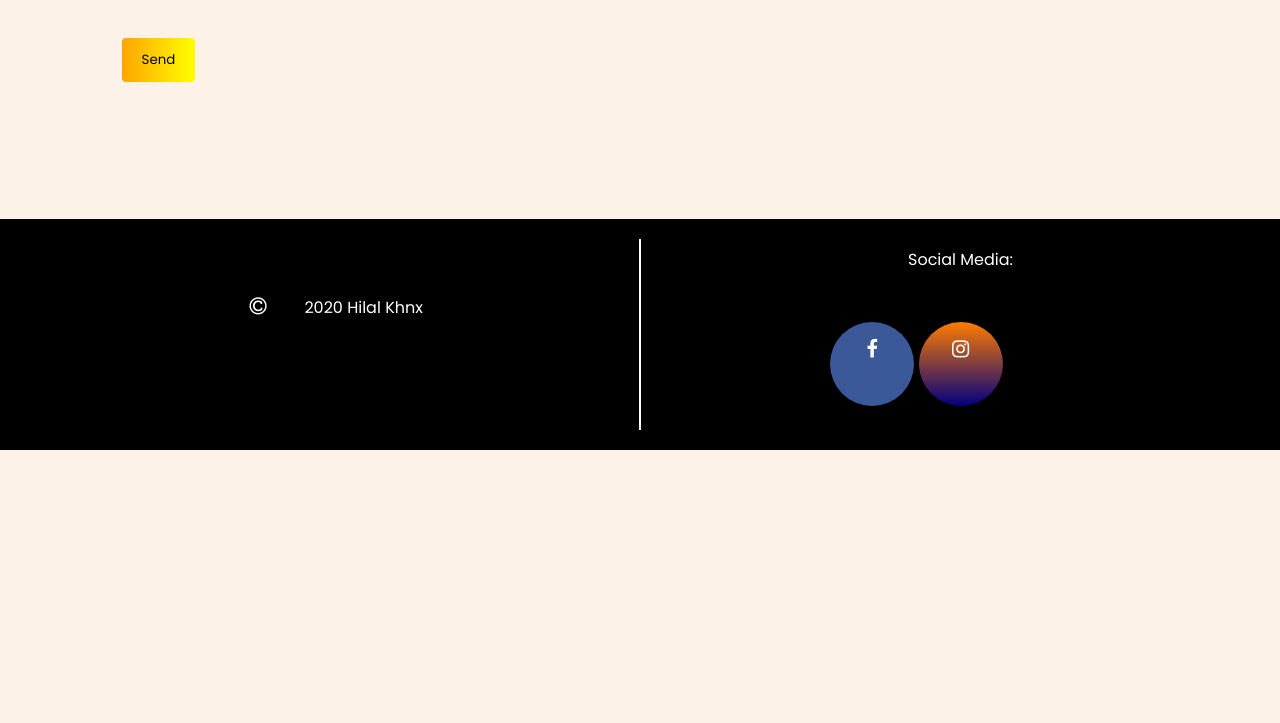
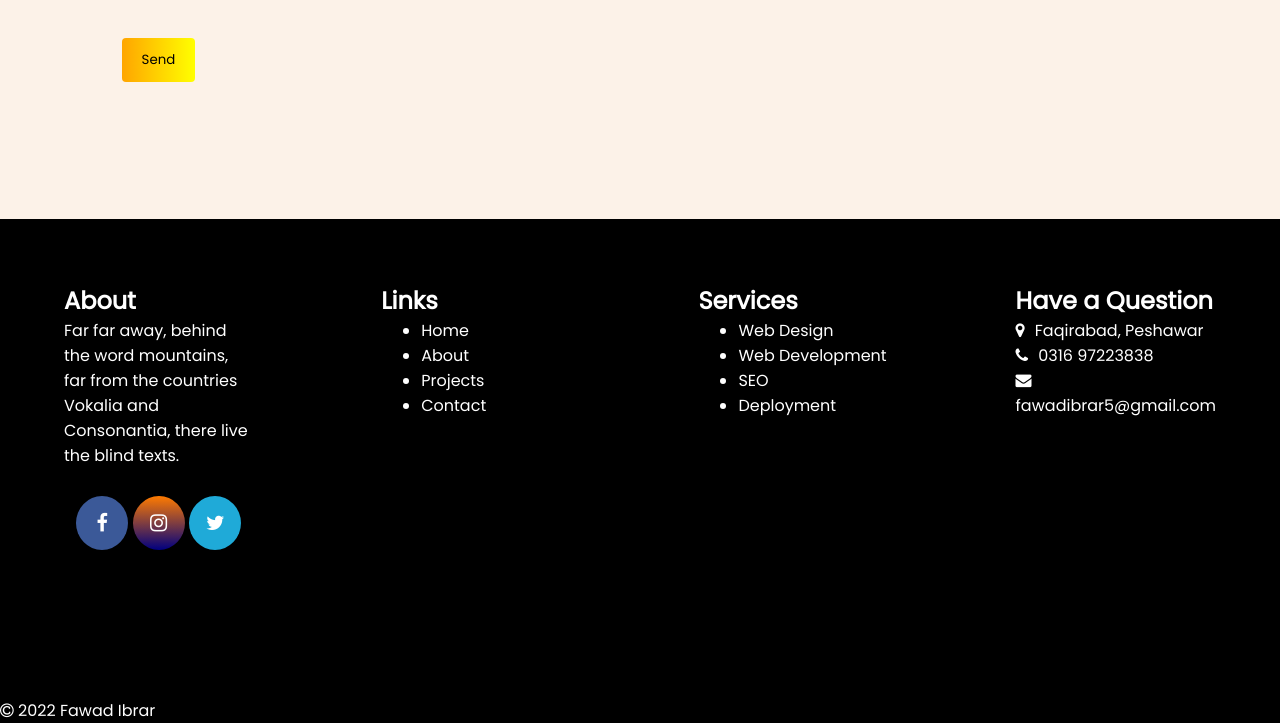
Before and after one commit to fawad-code/fawad0code.github.io, a plain HTML site: page index.html in a window 1280 px wide. Shown: the part 4337-5060 px from the top of the page. Before the commit the page ends 4787 px from the top, so only its background shows below. Drawn offline with Linux system fonts and the light colour scheme; grey boxes are pictures that could not be loaded.

Commit message:
Add footer

```diff
--- a/index.html
+++ b/index.html
@@ -183,17 +183,48 @@
     </section>
 
     <footer>
-        <div class="sub-about"></div>
-        <div class="links"></div>
-        <div class="services"></div>
-        <div class="questions"></div>
-        <div class="copy"><i class="fa fa-copyright"></i> 2020 Hilal Khnx</div>
-        <div class="social">
-           <p>Social Media:</p>
-           <a href="https://www.facebook.com/" class="fa fa-facebook"></a>
-           <a href="https://www.instagram.com/" class="fa fa-instagram"></a>
-           <a href="https://www.tiktok.com/" class="fa fa-tiktok"></a>
+        <div class="col">
+            <h2>About</h2>
+            <p>Far far away, behind the word mountains, far from the countries Vokalia and
+                Consonantia, there live the blind texts.</p>
+            <div class="social">
+                <a href="https://www.facebook.com/" class="fa fa-facebook"></a>
+                <a href="https://www.instagram.com/" class="fa fa-instagram"></a>
+                <a href="https://www.twitter.com/" class="fa fa-twitter"></a>
+            </div>
         </div>
+
+        <div class="col">
+            <h2>Links</h2>
+            <ul>
+                <li>Home</li>
+                <li>About</li>
+                <li>Projects</li>
+                <li>Contact</li>
+            </ul>
+        </div>
+
+        <div class="col">
+            <h2>Services</h2>
+            <ul>
+                <li>Web Design</li>
+                <li>Web Development</li>
+                <li>SEO</li>
+                <li>Deployment</li>
+            </ul>
+        </div>
+
+        <div class="col">
+            <h2>Have a Question</h2>
+            <p><i class="fa fa-map-marker"></i>Faqirabad, Peshawar</p>
+            <p><i class="fa fa-phone"></i>0316 97223838</p>
+            <p><i class="fa fa-envelope"></i>fawadibrar5@gmail.com</p>
+        </div>
+
+    </footer>
+
+    <footer>
+        <div class="copy"><i class="fa fa-copyright"></i> 2022 Fawad Ibrar</div>
      </footer>
 </body>
 </html>
--- a/style.css
+++ b/style.css
@@ -234,38 +234,23 @@ input[type=submit]:hover {
 
 footer{
     display: flex;
+    flex-wrap: wrap;
     color: white;
     background-color: black;
 }
 
-.sub-about {
+.col {
     flex: 1;
-}
-
-.links {
-    flex: 1;
-}
-
-.services {
-    flex: 1;
-}
-
-.questions{
-    flex: 1;
+    padding: 5%;
 }
 
 .copy{
-    flex: 50%;
-    border-right: solid white 1px;
+    display: block;
     text-align: center;
-    margin-top: 20px;
-    margin-bottom: 20px;
     padding-top: 5vh;
 }
 
 .social{
-    flex: 50%;
-    border-left: solid white 1px;
     text-align: center;
     margin-top: 20px;
     margin-bottom: 20px;
@@ -273,17 +258,16 @@ footer{
     padding-bottom: 3vh;
 }
 
-.fa{
+.social > .fa{
     padding: 17px;
     font-size: 20px;
-    width: 50px;
-    height: 50px;
     text-align: center;
     text-decoration: none;
     border-radius: 50%;
+    width: 18px;
 }
 
-.fa:hover{
+.social > .fa:hover{
     opacity: 0.7;
 }
 
@@ -297,7 +281,9 @@ footer{
     color: white;
 }
 
-.fa-tiktok{
-    background: black;
+.fa-twitter{
+    background: rgb(31, 170, 216);
     color: white;
 }
+
+.col > p > i { padding-right: 5%; }
```
